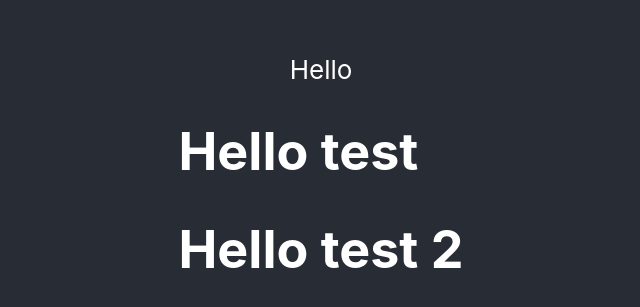
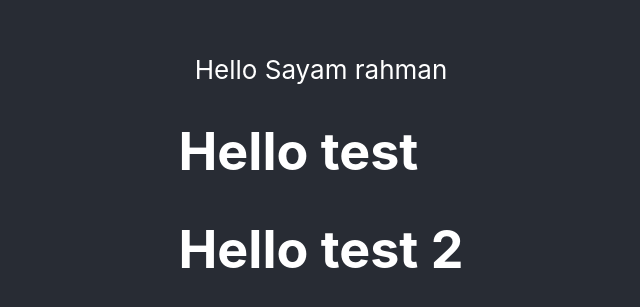
Before and after one commit to srrobin/git-learner, a React (Create React App) app: page / in a window 1280 px wide. Shown: the part 215-522 px from the top of the page, without its empty margins (319-959 px from the left). Built offline with nearby package versions, Linux system fonts and the light colour scheme.

Commit message:
service 2 up

```diff
--- a/src/App.js
+++ b/src/App.js
@@ -4,7 +4,7 @@ import Test from './components/Test';
 const App = () => {
   return (
     <div className='App-header'>
-      Hello
+      Hello Sayam rahman
       <Test/>
     </div>
   );
```
